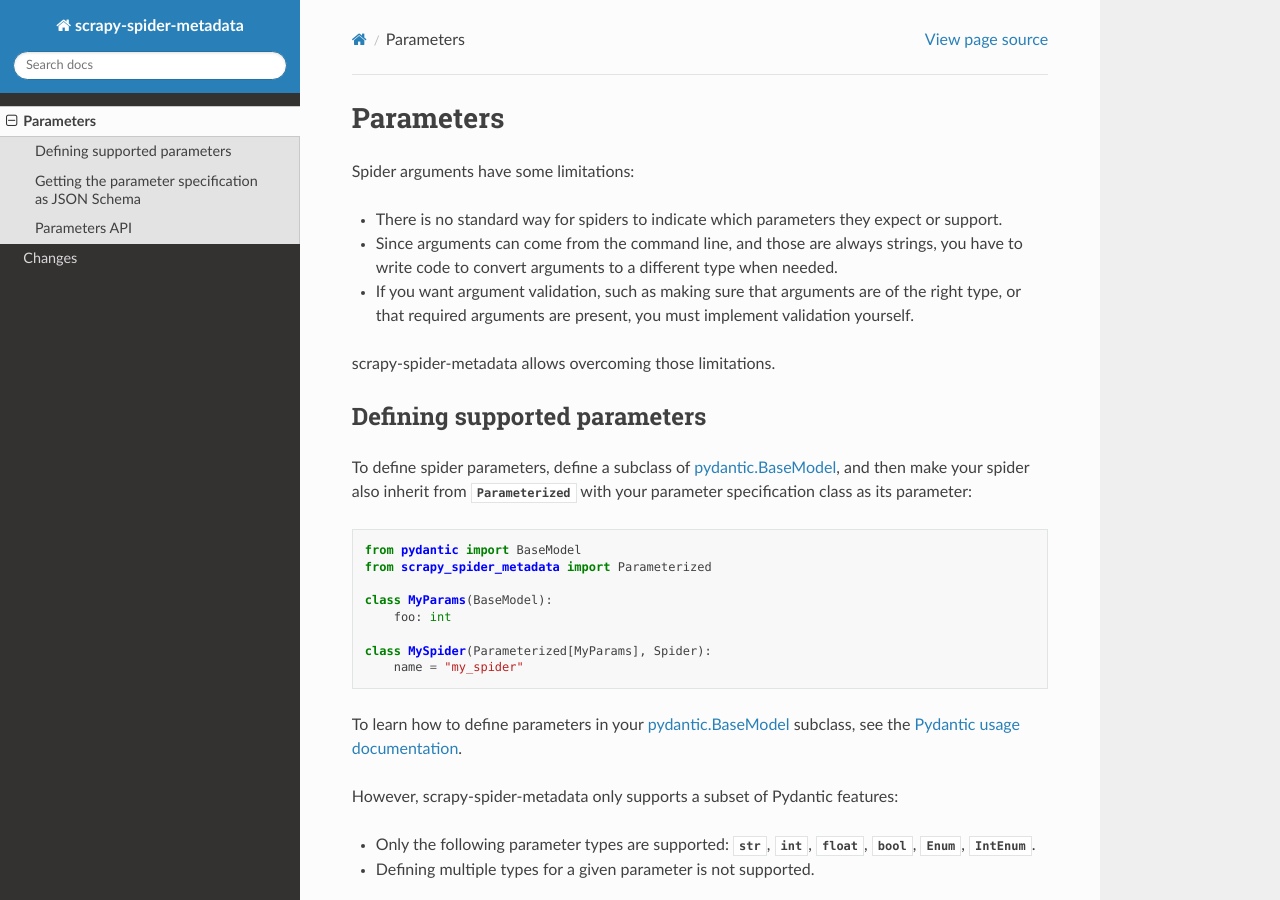
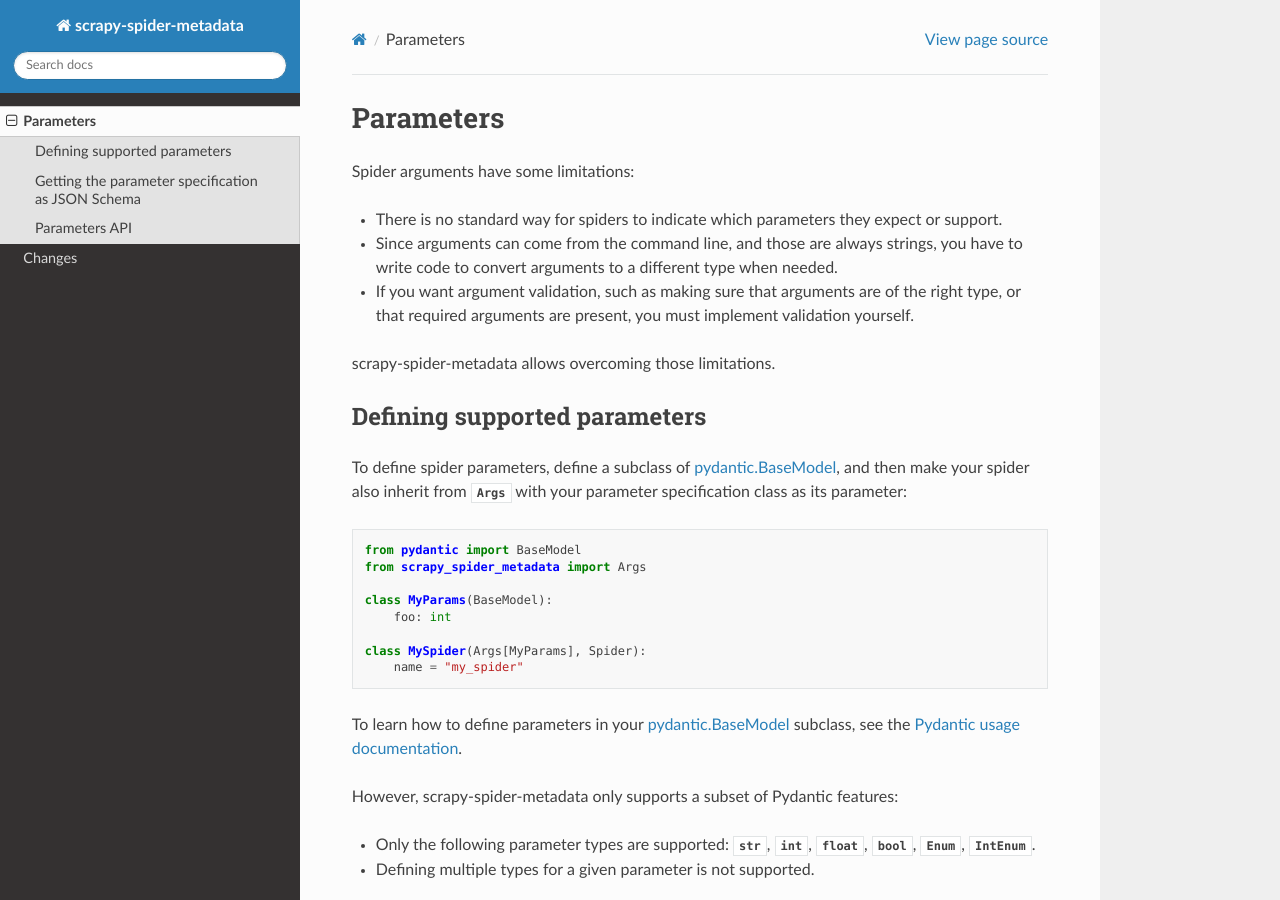
Before and after one commit to scrapy-plugins/scrapy-spider-metadata, a Sphinx documentation site: the page built from docs/params.rst, in a window 1280 px wide and 900 px high. Built offline with Sphinx 7.4.7 and the Read the Docs theme 2.0.0, drawn with Linux system fonts in a browser that asks for light colours.

Commit message:
Parameterized → Args

```diff
--- a/docs/params.rst
+++ b/docs/params.rst
@@ -24,20 +24,20 @@ Defining supported parameters
 
 To define spider parameters, define a subclass of `pydantic.BaseModel`_,
 and then make your spider also inherit from
-:class:`~scrapy_spider_metadata.Parameterized` with your parameter
-specification class as its parameter:
+:class:`~scrapy_spider_metadata.Args` with your parameter specification class
+as its parameter:
 
 .. _pydantic.BaseModel: https://docs.pydantic.dev/latest/api/base_model/#pydantic.BaseModel
 
 .. code-block:: python
 
     from pydantic import BaseModel
-    from scrapy_spider_metadata import Parameterized
+    from scrapy_spider_metadata import Args
 
     class MyParams(BaseModel):
         foo: int
 
-    class MySpider(Parameterized[MyParams], Spider):
+    class MySpider(Args[MyParams], Spider):
         name = "my_spider"
 
 To learn how to define parameters in your `pydantic.BaseModel`_
@@ -85,8 +85,8 @@ Getting the parameter specification as JSON Schema
 
 Given a spider class with :ref:`defined parameters <define-params>`, you can
 get a `JSON Schema`_ representation of the parameter specification of that
-spider using the :func:`~scrapy_spider_metadata.Parameterized.get_param_schema`
-class function:
+spider using the :func:`~scrapy_spider_metadata.Args.get_param_schema` class
+function:
 
 .. _JSON Schema: https://json-schema.org/
 
@@ -109,5 +109,5 @@ moved into the corresponding parameter metadata instead.
 Parameters API
 ==============
 
-.. autoclass:: scrapy_spider_metadata.Parameterized
+.. autoclass:: scrapy_spider_metadata.Args
     :members:
--- a/scrapy_spider_metadata/__init__.py
+++ b/scrapy_spider_metadata/__init__.py
@@ -1,3 +1,3 @@
 __version__ = "0.0.0"
 
-from ._params import Parameterized
+from ._params import Args
```
Also changed, not shown: 2 other files.
